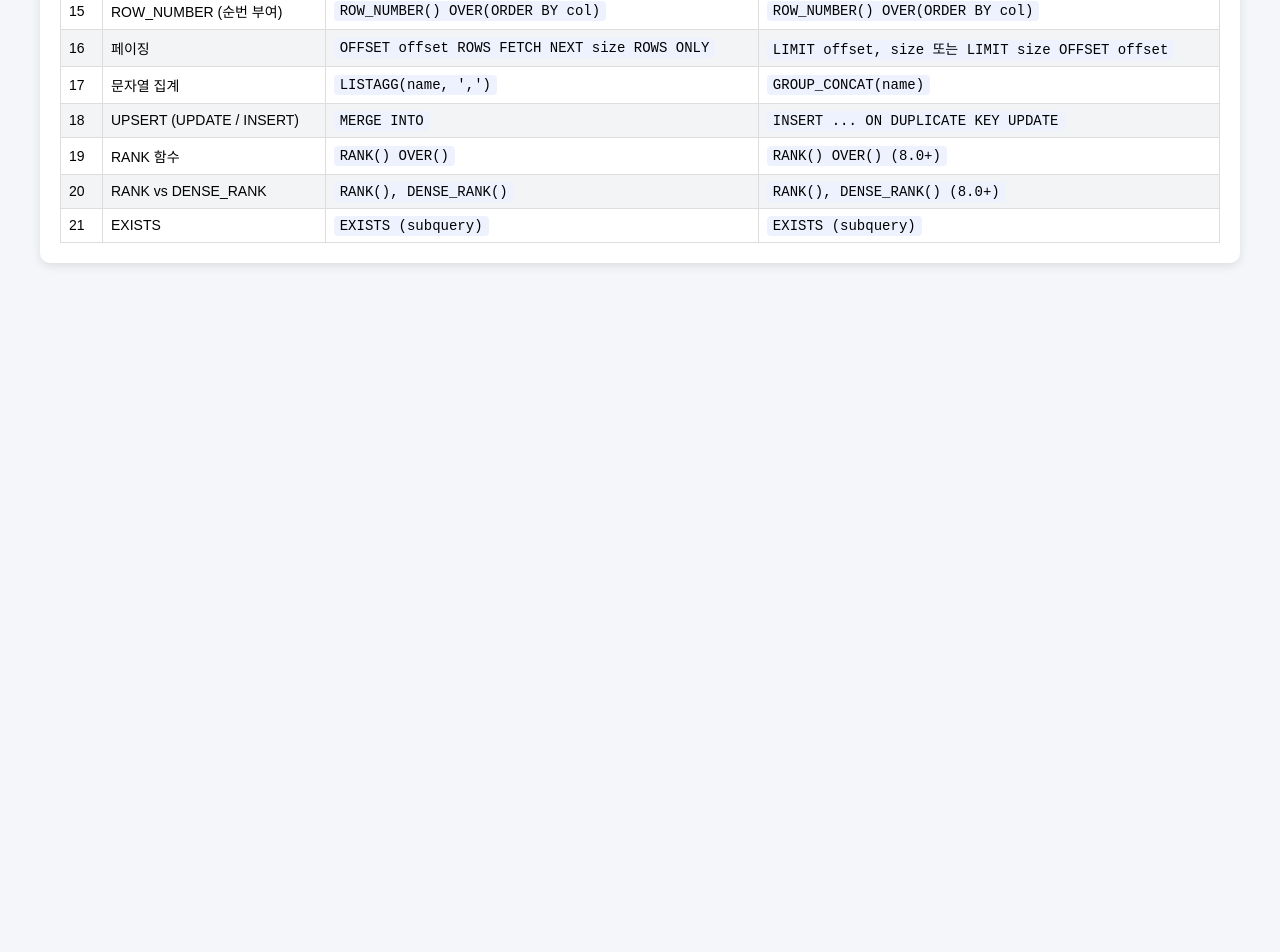
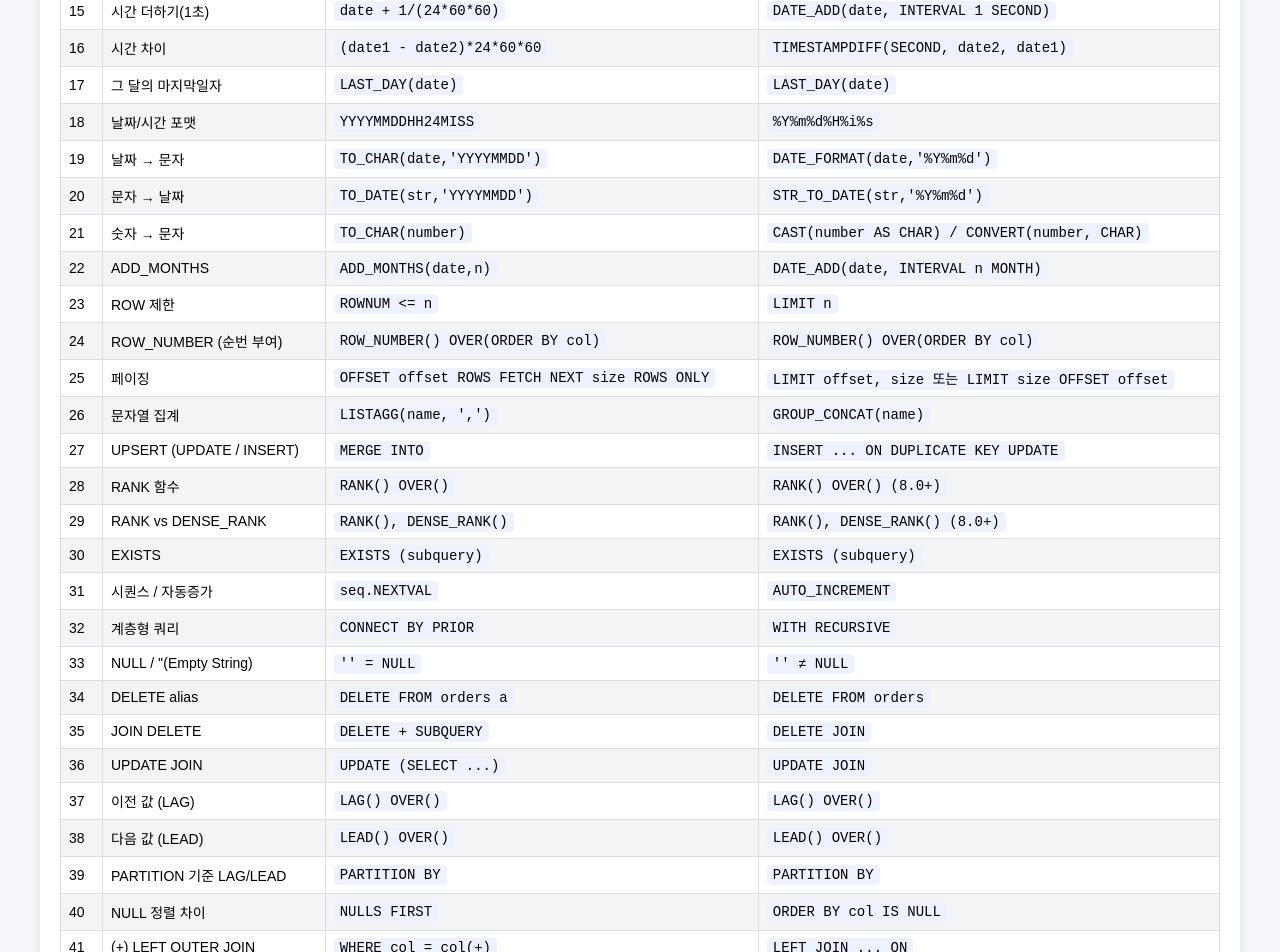
Before and after one commit to daalsoft/db-lecture-demo-react, a React (Vite) app: page /compare in a window 1280 px wide. Shown: the part 880-1832 px from the top of the page. Before the commit the page ends 1203 px from the top, so only its background shows below. Built offline with nearby package versions, Linux system fonts and the light colour scheme.

Commit message:
DB비교갱신4

```diff
--- a/src/pages/Compare.tsx
+++ b/src/pages/Compare.tsx
@@ -46,6 +46,45 @@ SELECT CHAR_LENGTH('ABC');`,
   },
   {
     no: 4,
+    feature: "문자열 자르기",
+    oracle: "SUBSTR(str,pos,len)",
+    mysql: "SUBSTRING(str,pos,len)",
+    example: `-- Oracle
+SELECT SUBSTR('ABCDE', 1, 3) FROM dual;
+SELECT SUBSTR('ABCDE', 0, 3) FROM dual;  -- ORACLE은 pos 값이 0 일때 1로 처리
+
+-- MySQL
+SELECT SUBSTRING('ABCDE', 1, 3);
+SELECT SUBSTRING('ABCDE', 0, 3);  -- MySQL은 pos 값이 0 일때 오류 발생`,
+    result: `ABC`
+  },
+  {
+    no: 5,
+    feature: "문자열 위치",
+    oracle: "INSTR(str,'L')",
+    mysql: "LOCATE('L',str)",
+    example: `SELECT INSTR('HELLO','L');
+SELECT LOCATE('L','HELLO');`,
+    result: `3`
+  },
+  {
+    no: 6,
+    feature: "문자열 치환",
+    oracle: "REPLACE(str,'A','B')",
+    mysql: "REPLACE(str,'A','B')",
+    example: `SELECT REPLACE('HELLO','L','X');`,
+    result: `HEXXO`
+  },
+  {
+    no: 7,
+    feature: "대소문자 변환",
+    oracle: "UPPER(), LOWER()",
+    mysql: "UPPER(), LOWER()",
+    example: `SELECT UPPER('abc'), LOWER('ABC');`,
+    result: `ABC , abc`
+  },
+  {
+    no: 8,
     feature: "NULL 처리",
     oracle: "NVL(NULL,0)",
     mysql: "IFNULL(NULL,0)",
@@ -54,7 +93,7 @@ SELECT IFNULL(NULL,0);`,
     result: `0`
   },
   {
-    no: 5,
+    no: 9,
     feature: "NULL 비교",
     oracle: "NULLIF(a,b)",
     mysql: "NULLIF(a,b)",
@@ -62,7 +101,7 @@ SELECT IFNULL(NULL,0);`,
     result: `[NULL]`
   },
   {
-    no: 6,
+    no: 10,
     feature: "조건문",
     oracle: "CASE WHEN ... END",
     mysql: "CASE WHEN ... END",
@@ -70,7 +109,7 @@ SELECT IFNULL(NULL,0);`,
     result: `Y`
   },
   {
-    no: 7,
+    no: 11,
     feature: "조건문 (DECODE vs CASE)",
     oracle: "DECODE(expr, val1, result1, ..., default)",
     mysql: "CASE WHEN ... THEN ... END",
@@ -97,7 +136,7 @@ CASE → 모든 DB 공통
 실무에서는 CASE 사용 권장`
   },
   {
-    no: 8,
+    no: 12,
     feature: "현재 날짜",
     oracle: "SYSDATE",
     mysql: "NOW()",
@@ -106,7 +145,7 @@ SELECT NOW();`,
     result: `2026-02-14 15:30:00 (예시)`
   },
   {
-    no: 9,
+    no: 13,
     feature: "날짜 더하기",
     oracle: "date + 1",
     mysql: "DATE_ADD(date, INTERVAL 1 DAY)",
@@ -115,45 +154,131 @@ SELECT DATE_ADD(NOW(), INTERVAL 1 DAY);`,
     result: `현재 날짜 + 1일`
   },
   {
-    no: 10,
+    no: 14,
     feature: "날짜 차이",
     oracle: "date1 - date2",
     mysql: "DATEDIFF(d1,d2)",
     example: `-- Oracle
 SELECT TO_DATE('2026-12-31', 'YYYY-MM-DD') - TO_DATE('2026-01-01', 'YYYY-MM-DD') FROM dual;
-SELECT CAST('2026-12-31' AS DATE) - CAST('2026-01-01' AS DATE) FROM dual;
 
 -- MySQL
 SELECT DATEDIFF('2026-12-31','2026-01-01');`,
     result: `364`
   },
   {
-    no: 11,
-    feature: "문자열 치환",
-    oracle: "REPLACE(str,'A','B')",
-    mysql: "REPLACE(str,'A','B')",
-    example: `SELECT REPLACE('HELLO','L','X');`,
-    result: `HEXXO`
+    no: 15,
+    feature: "시간 더하기(1초)",
+    oracle: "date + 1/(24*60*60)",
+    mysql: "DATE_ADD(date, INTERVAL 1 SECOND)",
+    example: `SELECT SYSDATE + 1/(24*60*60) FROM dual;
+SELECT DATE_ADD(NOW(), INTERVAL 1 SECOND);`,
+    result: `현재 시간 + 1초`
   },
   {
-    no: 12,
-    feature: "대소문자 변환",
-    oracle: "UPPER(), LOWER()",
-    mysql: "UPPER(), LOWER()",
-    example: `SELECT UPPER('abc'), LOWER('ABC');`,
-    result: `ABC , abc`
+    no: 16,
+    feature: "시간 차이",
+    oracle: "(date1 - date2)*24*60*60",
+    mysql: "TIMESTAMPDIFF(SECOND, date2, date1)",
+    example: `-- Oracle
+SELECT (TO_DATE('2026-01-02 00:00:00', 'YYYY-MM-DD HH24:MI:SS') - TO_DATE('2026-01-01 00:00:00', 'YYYY-MM-DD HH24:MI:SS')) * (24*60*60) FROM dual;
+
+-- MySQL
+SELECT TIMESTAMPDIFF(SECOND, '2026-01-01 00:00:00', '2026-01-02 00:00:00');`,
+    result: `86400`
   },
   {
-    no: 13,
-    feature: "문자열 위치",
-    oracle: "INSTR(str,'L')",
-    mysql: "LOCATE('L',str)",
-    example: `SELECT INSTR('HELLO','L');
-SELECT LOCATE('L','HELLO');`,
-    result: `3`
+    no: 17,
+    feature: "그 달의 마지막일자",
+    oracle: "LAST_DAY(date)",
+    mysql: "LAST_DAY(date)",
+    example: `-- Oracle
+SELECT LAST_DAY(SYSDATE) FROM dual;
+
+-- MySQL
+SELECT LAST_DAY(NOW());`,
+    result: `ORACLE → 그 달의 마지막일자 + 현재시간,
+MySQL → 그 달의 마지막일자`
   },
   {
-    no: 14,
+    no: 18,
+    feature: "날짜/시간 포맷",
+    oracle: "YYYYMMDDHH24MISS",
+    mysql: "%Y%m%d%H%i%s",
+    example: `-- Oracle
+SELECT TO_CHAR(SYSDATE,'YYYYMMDDHH24MISS') FROM DUAL;
+
+-- MySQL
+SELECT DATE_FORMAT(NOW(),'%Y%m%d%H%i%s');`,
+    result: `Oracle은 날짜포맷 모델 사용, MySQL은 %기반 포맷 사용
+
+의미      Oracle   MySQL
+------------------------
+연도      YYYY     %Y
+월        MM       %m
+일        DD       %d
+시간(24)  HH24     %H
+분        MI       %i
+초        SS       %s
+------------------------
+  `
+  },
+  {
+    no: 19,
+    feature: "날짜 → 문자",
+    oracle: "TO_CHAR(date,'YYYYMMDD')",
+    mysql: "DATE_FORMAT(date,'%Y%m%d')",
+    example: `-- Oracle
+SELECT TO_CHAR(SYSDATE,'YYYYMMDD') AS STR_DATE
+FROM DUAL;
+
+-- MySQL
+SELECT DATE_FORMAT(NOW(),'%Y%m%d') AS STR_DATE;`,
+  result: "Oracle은 TO_CHAR, MySQL은 DATE_FORMAT 사용"
+  },
+  {
+    no: 20,
+    feature: "문자 → 날짜",
+    oracle: "TO_DATE(str,'YYYYMMDD')",
+    mysql: "STR_TO_DATE(str,'%Y%m%d')",
+    example: `-- Oracle
+SELECT TO_DATE('20260214','YYYYMMDD') AS DATE_VAL
+FROM DUAL;
+
+-- MySQL
+SELECT STR_TO_DATE('20260214','%Y%m%d') AS DATE_VAL;`,
+    result: "Oracle은 TO_DATE, MySQL은 STR_TO_DATE 사용"
+  },
+  {
+    no: 21,
+    feature: "숫자 → 문자",
+    oracle: "TO_CHAR(number)",
+    mysql: "CAST(number AS CHAR) / CONVERT(number, CHAR)",
+    example: `-- Oracle
+SELECT TO_CHAR(1234) AS STR_NUM
+FROM DUAL;
+
+-- MySQL
+SELECT CAST(1234 AS CHAR) AS STR_NUM;
+
+-- 또는
+SELECT CONVERT(1234, CHAR) AS STR_NUM;`,
+  result: "Oracle은 TO_CHAR, MySQL은 CAST 또는 CONVERT 사용"
+  },
+  {
+    no: 22,
+    feature: "ADD_MONTHS",
+    oracle: "ADD_MONTHS(date,n)",
+    mysql: "DATE_ADD(date, INTERVAL n MONTH)",
+    example: `-- Oracle
+SELECT ADD_MONTHS(SYSDATE, 3) AS NEXT_MONTH
+FROM DUAL;
+
+-- MySQL
+SELECT DATE_ADD(NOW(), INTERVAL 3 MONTH) AS NEXT_MONTH;`,
+  result: "Oracle은 ADD_MONTHS, MySQL은 DATE_ADD + INTERVAL 사용"
+  },
+  {
+    no: 23,
     feature: "ROW 제한",
     oracle: "ROWNUM <= n",
     mysql: "LIMIT n",
@@ -162,18 +287,18 @@ SELECT * FROM emp LIMIT 2;`,
     result: `상위 2행 반환`
   },
   {
-    no: 15,
+    no: 24,
     feature: "ROW_NUMBER (순번 부여)",
     oracle: "ROW_NUMBER() OVER(ORDER BY col)",
     mysql: "ROW_NUMBER() OVER(ORDER BY col)",
     example: `SELECT ENAME, SAL,
-       ROW_NUMBER() OVER (ORDER BY SAL DESC) RN
+ROW_NUMBER() OVER (ORDER BY SAL DESC) RN
 FROM EMP;`,
     result: `급여 높은 순으로 1부터 순번 부여
 동점이어도 고유 번호 생성`
   },
   {
-    no: 16,
+    no: 25,
     feature: "페이징",
     oracle: "OFFSET offset ROWS FETCH NEXT size ROWS ONLY",
     mysql: "LIMIT offset, size 또는 LIMIT size OFFSET offset",
@@ -188,7 +313,7 @@ SELECT * FROM emp LIMIT 5 OFFSET 10;`,
     result: `11~15번째 행`
   },
   {
-    no: 17,
+    no: 26,
     feature: "문자열 집계",
     oracle: "LISTAGG(name, ',')",
     mysql: "GROUP_CONCAT(name)",
@@ -200,7 +325,7 @@ SELECT GROUP_CONCAT(name) FROM customers;`,
     result: `김철수,이영희,박민수,정수진,최지훈,한지민,오세훈,윤아름`
   },
   {
-    no: 18,
+    no: 27,
     feature: "UPSERT (UPDATE / INSERT)",
     oracle: "MERGE INTO",
     mysql: "INSERT ... ON DUPLICATE KEY UPDATE",
@@ -220,9 +345,8 @@ VALUES(1,'kim')
 ON DUPLICATE KEY UPDATE name='kim2';`,
     result: `중복시 UPDATE`
   },
-
   {
-    no: 19,
+    no: 28,
     feature: "RANK 함수",
     oracle: "RANK() OVER()",
     mysql: "RANK() OVER() (8.0+)",
@@ -232,7 +356,7 @@ FROM emp;`,
     result: `급여 순위 계산`
   },
   {
-    no: 20,
+    no: 29,
     feature: "RANK vs DENSE_RANK",
     oracle: "RANK(), DENSE_RANK()",
     mysql: "RANK(), DENSE_RANK() (8.0+)",
@@ -244,7 +368,7 @@ FROM EMP;`,
 DENSE_RANK → 동점이어도 번호 건너뛰지 않음`
   },
   {
-    no: 21,
+    no: 30,
     feature: "EXISTS",
     oracle: "EXISTS (subquery)",
     mysql: "EXISTS (subquery)",
@@ -254,6 +378,226 @@ WHERE EXISTS (
   WHERE e.deptno = d.deptno
 );`,
     result: `조건 만족 시 TRUE`
+  },
+  {
+    no: 31,
+    feature: "시퀀스 / 자동증가",
+    oracle: "seq.NEXTVAL",
+    mysql: "AUTO_INCREMENT",
+    example: `-- ORACLE
+CREATE SEQUENCE order_seq START WITH 1 INCREMENT BY 1;
+
+INSERT INTO orders (order_id, order_date)
+VALUES (order_seq.NEXTVAL, SYSDATE);
+
+-- MYSQL
+CREATE TABLE orders (
+  order_id INT AUTO_INCREMENT PRIMARY KEY,
+  order_date DATETIME
+);
+
+INSERT INTO orders (order_date)
+VALUES (NOW());`,
+    result: `Oracle은 시퀀스 객체 사용, MySQL은 AUTO_INCREMENT 컬럼 속성`
+  },
+  {
+    no: 32,
+    feature: "계층형 쿼리",
+    oracle: "CONNECT BY PRIOR",
+    mysql: "WITH RECURSIVE",
+    example: `-- ORACLE
+SELECT emp_id, mgr_id
+FROM emp
+START WITH mgr_id IS NULL
+CONNECT BY PRIOR emp_id = mgr_id;
+
+-- MYSQL
+WITH RECURSIVE emp_tree AS (
+  SELECT emp_id, mgr_id
+  FROM emp
+  WHERE mgr_id IS NULL
+  UNION ALL
+  SELECT e.emp_id, e.mgr_id
+  FROM emp e
+  JOIN emp_tree t
+    ON t.emp_id = e.mgr_id
+)
+SELECT * FROM emp_tree;`,
+    result: `Oracle 전용 계층 문법, MySQL은 재귀 CTE 사용`
+  },
+  {
+    no: 33,
+    feature: "NULL / ''(Empty String)",
+    oracle: "'' = NULL",
+    mysql: "'' ≠ NULL",
+    example: `-- ORACLE
+INSERT INTO test(col) VALUES('');
+SELECT col, col IS NULL FROM test;
+
+-- MYSQL
+INSERT INTO test(col) VALUES('');
+SELECT col, col IS NULL FROM test;`,
+    result: `Oracle은 빈문자열이 NULL 처리, MySQL은 다름 (대형 이슈)`
+  },
+  {
+    no: 34,
+    feature: "DELETE alias",
+    oracle: "DELETE FROM orders a",
+    mysql: "DELETE FROM orders",
+    example: `-- ORACLE
+DELETE FROM orders a
+WHERE a.status = 'REFUND';
+
+-- MYSQL
+DELETE FROM orders
+WHERE status = 'REFUND';`,
+    result: `단일 테이블 DELETE는 유사, alias 사용 차이`
+  },
+  {
+    no: 35,
+    feature: "JOIN DELETE",
+    oracle: "DELETE + SUBQUERY",
+    mysql: "DELETE JOIN",
+    example: `-- ORACLE
+DELETE FROM orders
+WHERE order_id IN (
+  SELECT o.order_id
+  FROM orders o
+  JOIN customers c
+    ON o.customer_id = c.customer_id
+  WHERE c.grade = 'VIP'
+);
+
+-- MYSQL
+DELETE o
+FROM orders o
+JOIN customers c
+  ON o.customer_id = c.customer_id
+WHERE c.grade = 'VIP';`,
+    result: `MySQL은 JOIN 직접 삭제 가능`
+  },
+  {
+    no: 36,
+    feature: "UPDATE JOIN",
+    oracle: "UPDATE (SELECT ...)",
+    mysql: "UPDATE JOIN",
+    example: `-- ORACLE
+UPDATE (
+  SELECT A.customer_phone, B.phone
+  FROM orders A
+  JOIN customers B
+    ON A.customer_id = B.customer_id
+)
+SET customer_phone = phone
+WHERE status = 'REFUND';
+
+-- MYSQL
+UPDATE orders A
+JOIN customers B
+  ON A.customer_id = B.customer_id
+SET A.customer_phone = B.phone
+WHERE A.status = 'REFUND';`,
+    result: `Oracle은 Inline View UPDATE, MySQL은 JOIN UPDATE 직접 지원`
+  },
+  {
+    no: 37,
+    feature: "이전 값 (LAG)",
+    oracle: "LAG() OVER()",
+    mysql: "LAG() OVER()",
+    example: `SELECT
+  order_id,
+  order_date,
+  order_amount,
+  LAG(order_amount)
+      OVER (ORDER BY order_date) AS prev_amount
+FROM orders;`,
+    result: `Oracle / MySQL 8.0 이상 동일 지원`
+  },
+  {
+    no: 38,
+    feature: "다음 값 (LEAD)",
+    oracle: "LEAD() OVER()",
+    mysql: "LEAD() OVER()",
+    example: `SELECT
+  order_id,
+  order_date,
+  order_amount,
+  LEAD(order_amount)
+      OVER (ORDER BY order_date) AS next_amount
+FROM orders;`,
+    result: `동일 (MySQL 8.0 이상)`
+  },
+  {
+    no: 39,
+    feature: "PARTITION 기준 LAG/LEAD",
+    oracle: "PARTITION BY",
+    mysql: "PARTITION BY",
+    example: `SELECT
+  customer_id,
+  order_date,
+  order_amount,
+  LAG(order_amount)
+      OVER (
+        PARTITION BY customer_id
+        ORDER BY order_date
+      ) AS prev_amount
+FROM orders;`,
+    result: `그룹별 이전/다음 값 동일 지원`
+  },
+  {
+    no: 40,
+    feature: "NULL 정렬 차이",
+    oracle: "NULLS FIRST",
+    mysql: "ORDER BY col IS NULL",
+    example: `-- ORACLE
+SELECT *
+FROM orders
+ORDER BY order_amount;
+
+-- MYSQL
+SELECT *
+FROM orders
+ORDER BY order_amount IS NULL,
+         order_amount DESC;`,
+    result: `Oracle은 NULLS FIRST/LAST 지원, MySQL은 조건식으로 우회`
+  },
+  {
+    no: 41,
+    feature: "(+) LEFT OUTER JOIN",
+    oracle: "WHERE col = col(+)",
+    mysql: "LEFT JOIN ... ON",
+    example: `-- ORACLE (구문 방식: (+))
+SELECT c.customer_id, c.customer_name, o.order_id, o.order_amount
+FROM customers c, orders o
+WHERE c.customer_id = o.customer_id(+)
+ORDER BY c.customer_id;
+
+-- MYSQL
+SELECT c.customer_id, c.customer_name, o.order_id, o.order_amount
+FROM customers c
+LEFT JOIN orders o
+  ON c.customer_id = o.customer_id
+ORDER BY c.customer_id;`,
+    result: `Oracle은 (+) 연산자가 없는 쪽이 기준, MySQL은 ANSI LEFT JOIN 사용`
+  },
+  {
+    no: 42,
+    feature: "(+) RIGHT OUTER JOIN",
+    oracle: "WHERE col(+) = col",
+    mysql: "RIGHT JOIN ... ON",
+    example: `-- ORACLE (구문 방식: (+))
+SELECT c.customer_id, c.customer_name, o.order_id, o.order_amount
+FROM orders o, customers c
+WHERE o.customer_id(+) = c.customer_id
+ORDER BY c.customer_id;
+
+-- MYSQL
+SELECT c.customer_id, c.customer_name, o.order_id, o.order_amount
+FROM orders o
+RIGHT JOIN customers c
+  ON o.customer_id = c.customer_id
+ORDER BY c.customer_id;`,
+    result: `Oracle은 (+) 연산자가 없는 쪽이 기준, MySQL은 RIGHT JOIN 명시 사용`
   }
 ];
 
```
